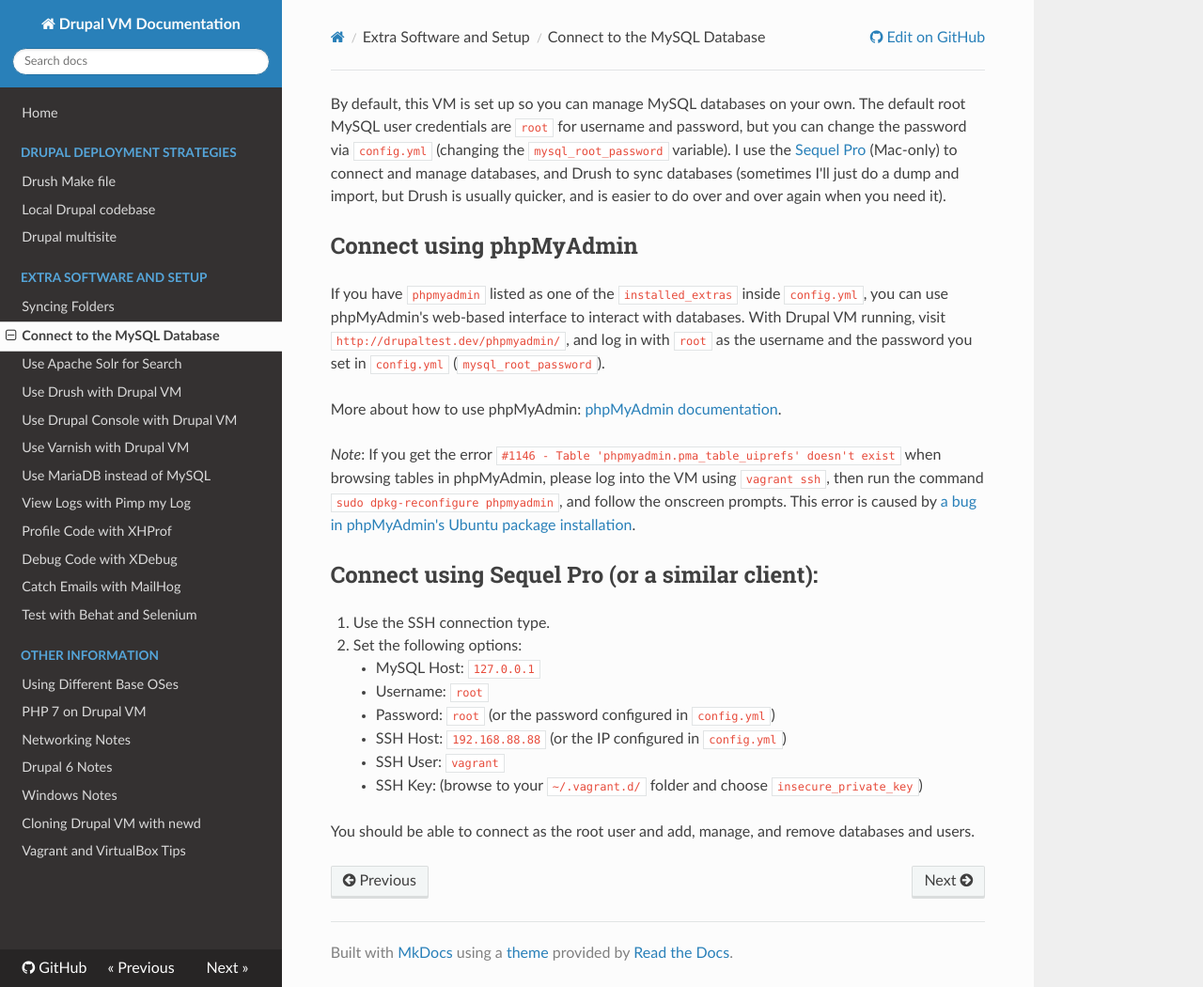
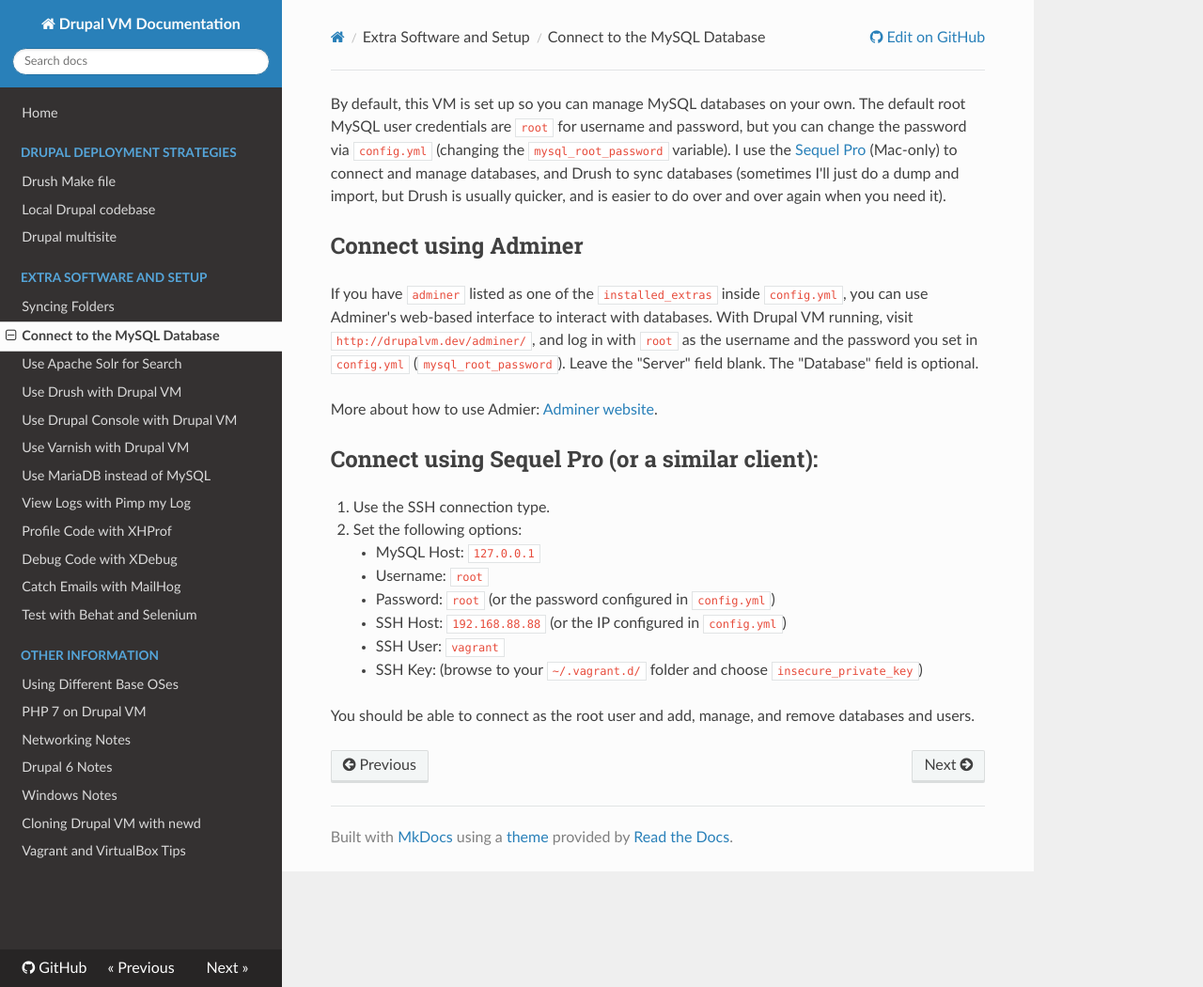
Before and after one commit to geerlingguy/drupal-vm, an MkDocs documentation site: the page built from docs/extras/mysql.md, in a window 1280 px wide and 1050 px high. Shown: the whole window at 94% size. Built offline with MkDocs 1.6.1, drawn with Linux system fonts in a browser that asks for light colours; nearby versions of some CDN libraries; old or Windows-style settings are respelled for this version of MkDocs.

Commit message:
PR #111: Replace phpMyAdmin documentation with Adminer.

```diff
--- a/docs/extras/mysql.md
+++ b/docs/extras/mysql.md
@@ -1,12 +1,10 @@
 By default, this VM is set up so you can manage MySQL databases on your own. The default root MySQL user credentials are `root` for username and password, but you can change the password via `config.yml` (changing the `mysql_root_password` variable). I use the [Sequel Pro](http://www.sequelpro.com/) (Mac-only) to connect and manage databases, and Drush to sync databases (sometimes I'll just do a dump and import, but Drush is usually quicker, and is easier to do over and over again when you need it).
 
-## Connect using phpMyAdmin
+## Connect using Adminer
 
-If you have `phpmyadmin` listed as one of the `installed_extras` inside `config.yml`, you can use phpMyAdmin's web-based interface to interact with databases. With Drupal VM running, visit `http://drupaltest.dev/phpmyadmin/`, and log in with `root` as the username and the password you set in `config.yml` (`mysql_root_password`).
+If you have `adminer` listed as one of the `installed_extras` inside `config.yml`, you can use Adminer's web-based interface to interact with databases. With Drupal VM running, visit `http://drupalvm.dev/adminer/`, and log in with `root` as the username and the password you set in `config.yml` (`mysql_root_password`). Leave the "Server" field blank. The "Database" field is optional.
 
-More about how to use phpMyAdmin: [phpMyAdmin documentation](http://docs.phpmyadmin.net/).
-
-_Note_: If you get the error `#1146 - Table 'phpmyadmin.pma_table_uiprefs' doesn't exist` when browsing tables in phpMyAdmin, please log into the VM using `vagrant ssh`, then run the command `sudo dpkg-reconfigure phpmyadmin`, and follow the onscreen prompts. This error is caused by [a bug in phpMyAdmin's Ubuntu package installation](https://github.com/geerlingguy/ansible-role-phpmyadmin/issues/1#issuecomment-92461536).
+More about how to use Admier: [Adminer website](http://www.adminer.org/).
 
 ## Connect using Sequel Pro (or a similar client):
 
```
